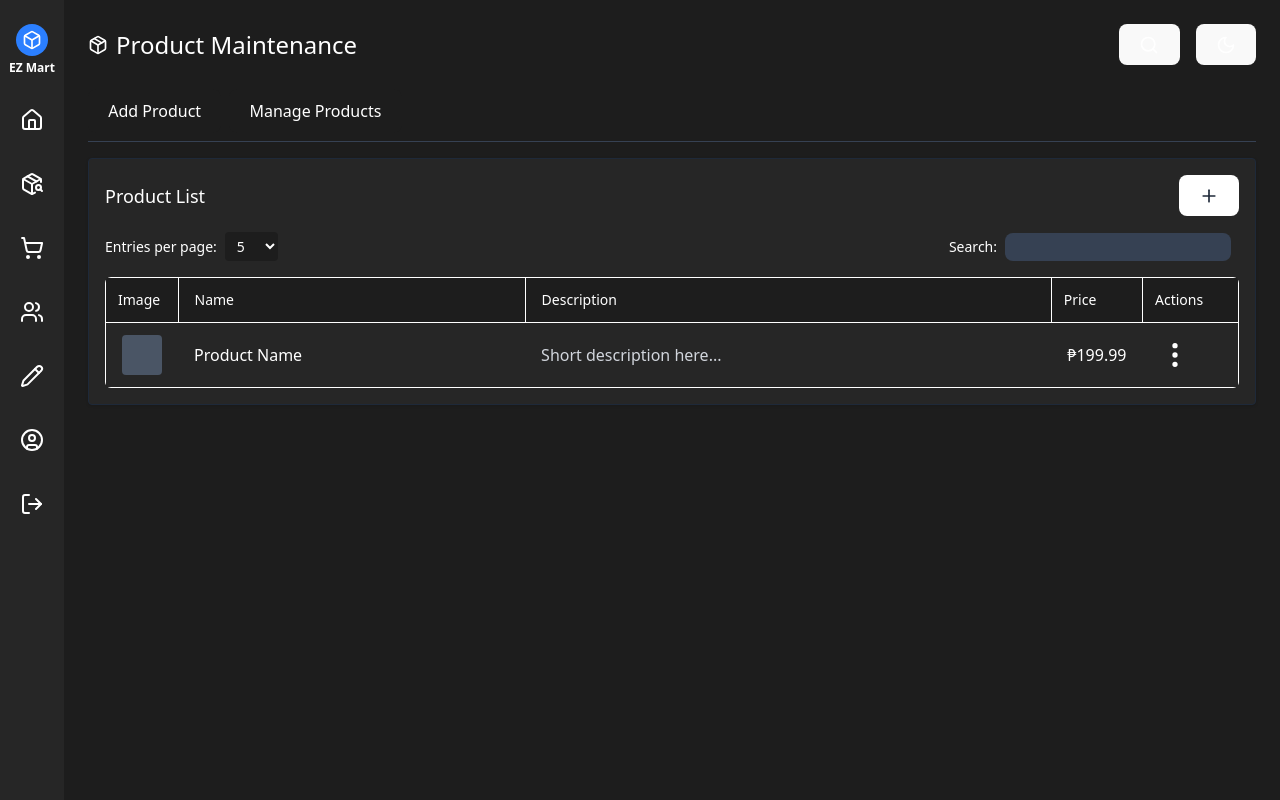
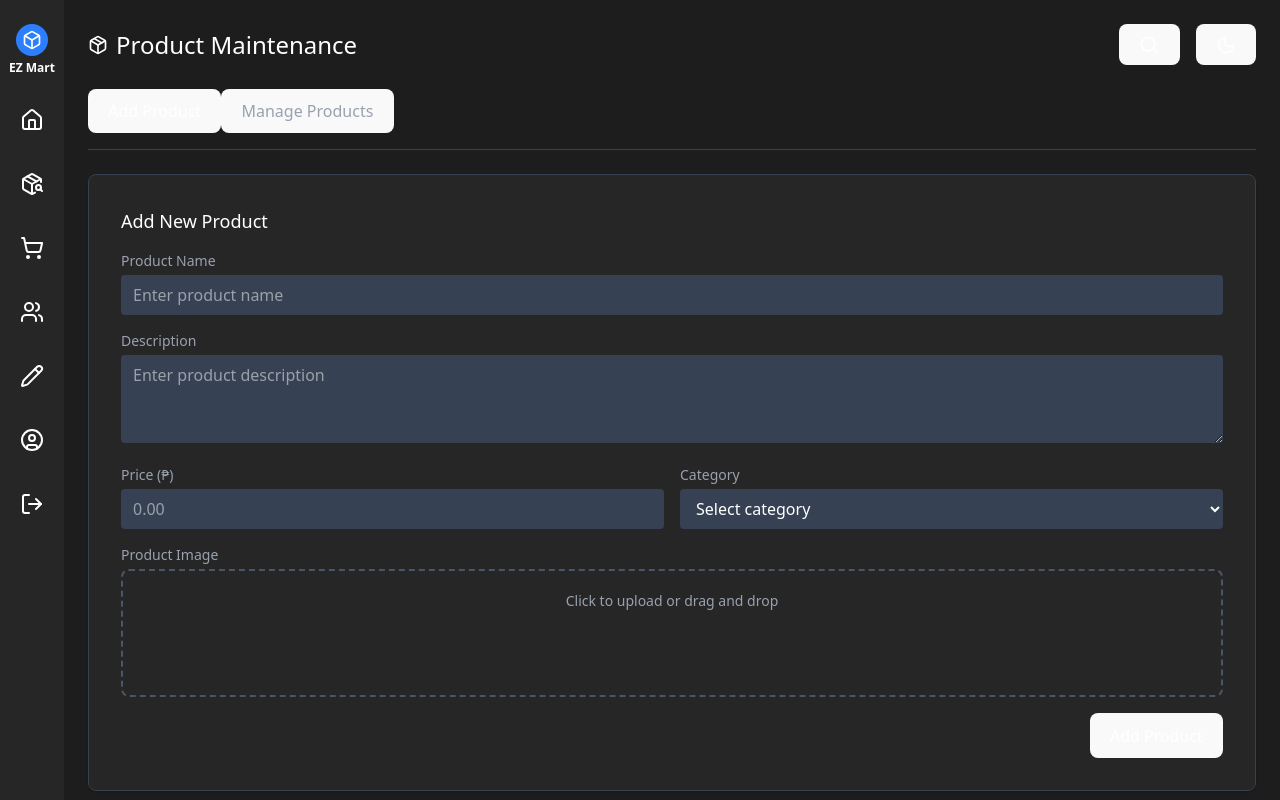
Before and after one commit to LeoDiD/ADMIN-MERN, a React app in the folder frontend/: page /products in a window 1280 px wide. Built offline with nearby package versions, Linux system fonts and the light colour scheme; the HTML template or start-up script is replaced by a standard one.

Commit message:
adding a 2 new file for the product section

```diff
--- /dev/null
+++ b/frontend/src/pages/AddProduct.jsx
@@ -0,0 +1,74 @@
+import React from 'react';
+
+const AddProduct = () => {
+  return (
+    <div className="p-4">
+      <h3 className="text-lg font-medium mb-4">Add New Product</h3>
+
+      <form className="space-y-4">
+        <div>
+          <label className="block text-sm font-medium text-gray-400 mb-1">Product Name</label>
+          <input
+            type="text"
+            className="w-full bg-gray-700 rounded py-2 px-3 text-white"
+            placeholder="Enter product name"
+          />
+        </div>
+
+        <div>
+          <label className="block text-sm font-medium text-gray-400 mb-1">Description</label>
+          <textarea
+            className="w-full bg-gray-700 rounded py-2 px-3 text-white"
+            rows="3"
+            placeholder="Enter product description"
+          ></textarea>
+        </div>
+
+        <div className="grid grid-cols-2 gap-4">
+          <div>
+            <label className="block text-sm font-medium text-gray-400 mb-1">Price (₱)</label>
+            <input
+              type="number"
+              className="w-full bg-gray-700 rounded py-2 px-3 text-white"
+              placeholder="0.00"
+            />
+          </div>
+          <div>
+            <label className="block text-sm font-medium text-gray-400 mb-1">Category</label>
+            <select className="w-full bg-gray-700 rounded py-2 px-3 text-white">
+              <option value="">Select category</option>
+              <option value="clothing">Clothing</option>
+              <option value="figures">Action Figures</option>
+              <option value="accessories">Accessories</option>
+            </select>
+          </div>
+        </div>
+
+        <div>
+          <label className="block text-sm font-medium text-gray-400 mb-1">Product Image</label>
+          <div className="flex items-center justify-center w-full">
+            <label className="flex flex-col w-full h-32 border-2 border-dashed border-gray-600 hover:border-gray-500 rounded-lg cursor-pointer">
+              <div className="flex flex-col items-center justify-center pt-5 pb-6">
+                <p className="text-sm text-gray-400">
+                  <span className="font-medium">Click to upload</span> or drag and drop
+                </p>
+              </div>
+              <input type="file" className="hidden" />
+            </label>
+          </div>
+        </div>
+
+        <div className="flex justify-end">
+          <button
+            type="submit"
+            className="bg-blue-600 hover:bg-blue-700 text-white py-2 px-4 rounded"
+          >
+            Add Product
+          </button>
+        </div>
+      </form>
+    </div>
+  );
+};
+
+export default AddProduct;
--- /dev/null
+++ b/frontend/src/pages/ManageProduct.jsx
@@ -0,0 +1,66 @@
+import React from 'react';
+import { Edit, Trash2 } from 'lucide-react';
+
+const ManageProduct = () => {
+  const products = [
+    { id: 1, name: 'Anime Figure', price: '₱1,500', stock: 10, category: 'Figures' },
+    { id: 2, name: 'T-Shirt', price: '₱550', stock: 25, category: 'Clothing' },
+    { id: 3, name: 'Keychain', price: '₱150', stock: 50, category: 'Accessories' },
+  ];
+
+  return (
+    <div>
+      <div className="flex justify-between items-center mb-4">
+        <h3 className="text-lg font-medium">Manage Products</h3>
+        <div className="relative">
+          <input
+            type="text"
+            placeholder="Search products..."
+            className="bg-gray-700 rounded py-1.5 px-3 text-white text-sm pr-8"
+          />
+          <span className="absolute right-2 top-1/2 transform -translate-y-1/2 text-gray-400">
+            <svg className="w-4 h-4" fill="none" stroke="currentColor" viewBox="0 0 24 24" xmlns="http://www.w3.org/2000/svg">
+              <path strokeLinecap="round" strokeLinejoin="round" strokeWidth={2} d="M21 21l-6-6m2-5a7 7 0 11-14 0 7 7 0 0114 0z" />
+            </svg>
+          </span>
+        </div>
+      </div>
+
+      <div className="overflow-x-auto">
+        <table className="w-full">
+          <thead className="border-b border-gray-700">
+            <tr>
+              <th className="py-2 px-3 text-left text-xs font-medium text-gray-400 uppercase">Name</th>
+              <th className="py-2 px-3 text-left text-xs font-medium text-gray-400 uppercase">Price</th>
+              <th className="py-2 px-3 text-left text-xs font-medium text-gray-400 uppercase">Stock</th>
+              <th className="py-2 px-3 text-left text-xs font-medium text-gray-400 uppercase">Category</th>
+              <th className="py-2 px-3 text-left text-xs font-medium text-gray-400 uppercase">Actions</th>
+            </tr>
+          </thead>
+          <tbody className="divide-y divide-gray-700">
+            {products.map(product => (
+              <tr key={product.id}>
+                <td className="py-2 px-3 text-sm">{product.name}</td>
+                <td className="py-2 px-3 text-sm">{product.price}</td>
+                <td className="py-2 px-3 text-sm">{product.stock}</td>
+                <td className="py-2 px-3 text-sm">{product.category}</td>
+                <td className="py-2 px-3 text-sm">
+                  <div className="flex space-x-2">
+                    <button className="text-blue-400 hover:text-blue-300">
+                      <Edit className="w-5 h-5" />
+                    </button>
+                    <button className="text-red-400 hover:text-red-300">
+                      <Trash2 className="w-5 h-5" />
+                    </button>
+                  </div>
+                </td>
+              </tr>
+            ))}
+          </tbody>
+        </table>
+      </div>
+    </div>
+  );
+};
+
+export default ManageProduct;
--- a/frontend/src/pages/Orders.jsx
+++ b/frontend/src/pages/Orders.jsx
@@ -1,5 +1,5 @@
 import React from 'react';
-import { PackageOpen, ShoppingBag,} from 'lucide-react';
+import { PackageOpen, ShoppingBag, Ellipsis} from 'lucide-react';
 import meat from '../assets/meat.png';
 
 const Orders = () => {
@@ -29,30 +29,34 @@ const Orders = () => {
           <div className="space-y-4">
             {/* Delivery Item 1 */}
 <div className="bg-opacity-50 rounded-lg p-4 border border-dashed border-gray-500">
-              <div className="flex items-start gap-4">
-                {/* Larger image */}
-                <img src={meat} alt="Product" className="w-20 h-20 rounded-md object-cover"/>
+  <div className="flex items-center gap-4">
+    {/* Adjusted image size */}
+    <img
+      src={meat}
+      alt="Product"
+      className="w-14 h-14 rounded-md object-cover"
+    />
 
-                {/* Middle content - product details and delivery info */}
+    {/* Product details */}
     <div className="flex-1">
-                  <span className="text-white font-medium block mb-2">Meat Liempo Cut | Fresh Product</span>
-                  <div className="text-sm text-gray-400">
-                    <p>Delivery to: John Smith</p>
-                    <p className="text-xs text-gray-500 mt-2">Est. Delivery: Apr 22</p>
-                  </div>
+      <p className="text-white font-medium text-sm leading-snug">
+        Meat Liempo Cut | Fresh Product
+      </p>
+      <p className="text-xs text-gray-400 mt-1">Delivery to: John Smith</p>
     </div>
 
-                {/* Right content - status badge */}
-                <div className="flex flex-col items-end">
-                  <span className="bg-yellow-500 bg-opacity-20 py-1 px-3 rounded-full text-yellow-400 text-xs font-medium whitespace-nowrap">
+    {/* Status & ellipsis in one row */}
+    <div className="flex items-center gap-2">
+      <span className="bg-yellow-500 bg-opacity-20 py-1 px-3 rounded-full text-white text-xs font-medium whitespace-nowrap">
         In Transit
       </span>
-                  <span className="text-blue-400 text-xs mt-auto cursor-pointer hover:underline">
-                    Track Package
+      <span className="text-xs cursor-pointer hover:underline">
+        <Ellipsis />
       </span>
     </div>
   </div>
 </div>
+
 
             {/* Delivery Item 2 */}
             <div className="bg-gray-800 bg-opacity-40 rounded-lg p-4">
@@ -67,7 +71,6 @@ const Orders = () => {
               </div>
               <div className="flex justify-between text-xs">
                 <span className="text-gray-500">Est. Delivery: Today</span>
-                <span className="text-blue-400">Track Package</span>
               </div>
             </div>
 
--- a/frontend/src/pages/Products.jsx
+++ b/frontend/src/pages/Products.jsx
@@ -1,10 +1,13 @@
 import React, { useState } from 'react';
 import { Search, Sun, Moon, Package, Plus, EllipsisVertical } from 'lucide-react';
+import AddProduct from './AddProduct';  // Adjust path if needed
+import ManageProduct from './ManageProduct';  // Adjust path if needed
 
 const Products = () => {
   // Add state for search and dark mode
   const [showSearchInput, setShowSearchInput] = useState(false);
   const [darkMode, setDarkMode] = useState(false);
+  const [view, setView] = useState('add'); // 'add' or 'manage'
 
   // Add toggle functions
   const toggleSearchInput = () => setShowSearchInput(!showSearchInput);
@@ -50,27 +53,43 @@ const Products = () => {
         </div>
       </div>
 
-      {/* Action buttons outside of product list container */}
+      {/* Product Section with Toggle Buttons */}
       <div className="flex flex-col mb-4">
-        <div className="flex items-center space-x-2 mb-2">
+        {/* Toggle Buttons */}
+        <div className="flex mb-4">
           <button
-            style={{ backgroundColor: "#1D1D1D" }}
-            className="px-3 py-1.5 rounded text-white text-sm flex items-center transition-all hover:opacity-90"
+            onClick={() => setView('add')}
+            className={`px-4 py-2 text-sm font-medium rounded-l ${
+              view === 'add'
+                ? 'bg-gray-700 text-white border-b-2 border-blue-500'
+                : 'bg-gray-800 text-gray-400'
+            }`}
           >
-            <span>Add Product</span>
+            Add Product
           </button>
           <button
-            style={{ backgroundColor: "#1D1D1D" }}
-            className="px-3 py-1.5 rounded text-white text-sm flex items-center transition-all hover:opacity-90"
+            onClick={() => setView('manage')}
+            className={`px-4 py-2 text-sm font-medium rounded-r ${
+              view === 'manage'
+                ? 'bg-gray-700 text-white border-b-2 border-blue-500'
+                : 'bg-gray-800 text-gray-400'
+            }`}
           >
-            <span>Manage Products</span>
+            Manage Products
           </button>
         </div>
-        {/* Horizontal line below the buttons */}
-        <div className="border-b border-gray-700 w-full"></div>
+
+        {/* Horizontal line */}
+        <div className="border-b border-gray-700 w-full mb-4"></div>
+
+        {/* Product Content Based on View */}
+        <div className="mt-2 bg-[#262626] p-4 rounded-lg shadow border border-gray-700">
+          {view === 'add' && <AddProduct />}
+          {view === 'manage' && <ManageProduct />}
+        </div>
       </div>
 
-      {/* Products content */}
+      {/* Products list - You can keep this or remove based on your needs */}
       <div className="grid grid-cols-1 gap-4">
         <div style={{ backgroundColor: "#262626" }} className="p-4 rounded shadow border border-gray-800">
           {/* Top header with title only */}
```
Also changed, not shown: frontend/src/pages/Dashboard.jsx (+15 -4 lines). Lines whose indentation alone changed are shown as unchanged.
